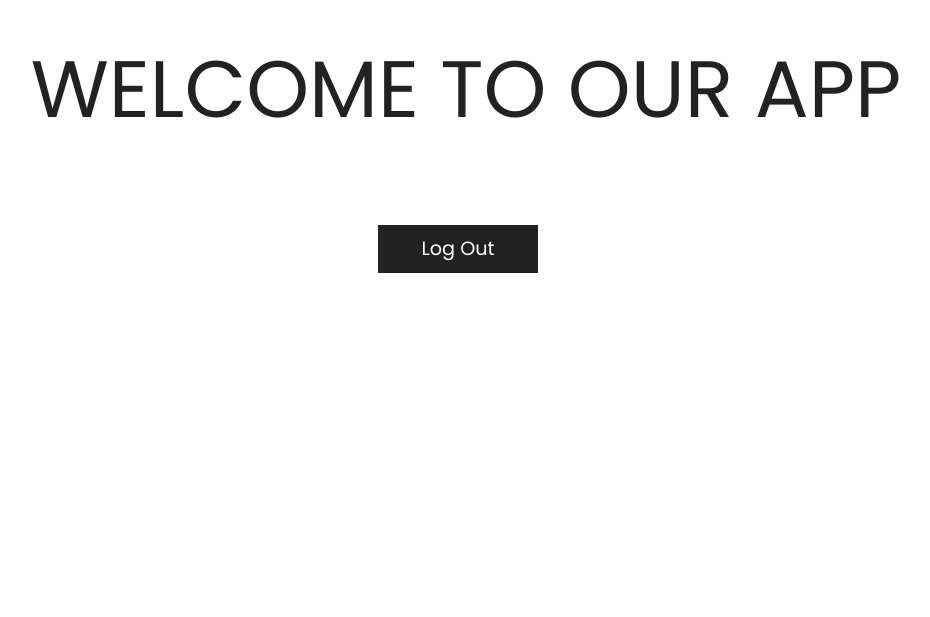
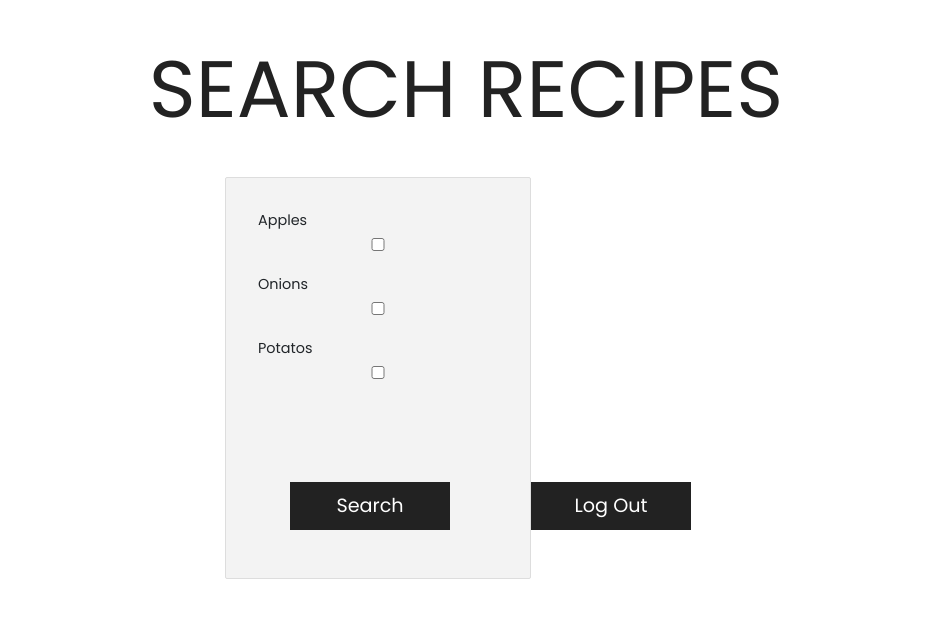
Before and after one commit to xFastas/COSC412_PROJECT, a React (Create React App) app in the folder client/: page /home in a window 1280 px wide. Shown: the part 119-736 px from the top of the page, without its empty margins (174-1104 px from the left). Built offline with nearby package versions, Linux system fonts and the light colour scheme.

Commit message:
Fixed issue with webpages diaplaying, added a search button/checkboxes and a basic result page

```diff
--- a/client/src/App.js
+++ b/client/src/App.js
@@ -5,6 +5,7 @@ import LoginPage from './components/pages/LoginPage'
 import RegisterPage from './components/pages/RegisterPage'
 import ForgetPasswordPage from './components/pages/ForgetPasswordPage'
 import HomePage from './components/pages/HomePage'
+import ResultsPage from './components/pages/ResultsPage'
 import './App.css'
 
 
@@ -19,6 +20,7 @@ export default function App() {
                     <Route path="/register" element={ <RegisterPage/> } />
                     <Route path="/forget-password" element={ <ForgetPasswordPage/> } />
                     <Route path="/home" element={ <HomePage/> } />
+                    <Route exact path="/result" element={ <ResultsPage/> } />
                     <Route exact path="/" element={ <LandingPage/> } />
                 </Routes>
             </div>
--- a/client/src/components/pages/HomePage.js
+++ b/client/src/components/pages/HomePage.js
@@ -5,7 +5,27 @@ import '../../App.css'
 export default function HomePage() {
     return (
         <div className="text-center">
-            <h1 className="main-title home-page-title">welcome to our app</h1>
+            <h1 className="main-title home-page-title">Search Recipes</h1>
+            <form action="/home">
+                <div></div>
+                <p>
+                    <label>Apples</label><br/>
+                    <input type="checkbox" name="apple" required />
+                </p>
+                <p>
+                    <label>Onions</label><br/>
+                    <input type="checkbox" name="onions" required />
+                </p>
+                <p>
+                    <label>Potatos</label><br/>
+                    <input type="checkbox" name="potatos" requiredc />
+                </p>
+                <p>
+                <Link to="/result">
+                <button className="primary-button">Search</button>
+                </Link>
+                </p>
+            </form>
             <Link to="/">
                 <button className="primary-button">Log out</button>
             </Link>
--- a/client/src/components/pages/LandingPage.js
+++ b/client/src/components/pages/LandingPage.js
@@ -12,7 +12,7 @@ export default function LandingPage() {
             <p className="main-para text-center">Foods You Choose - COSC-431</p>
             <div className="buttons text-center box-center">
 
-            <Link to="/LoginPage">
+            <Link to="/login">
                 <button className="primary-button" id="reg_btn"><span>Log In</span></button>
             </Link>
 
--- a/client/src/components/pages/RegisterPage.js
+++ b/client/src/components/pages/RegisterPage.js
@@ -23,9 +23,6 @@ export default function SignUpPage() {
                     <input type="password" name="password" requiredc />
                 </p>
                 <p>
-                    <input type="checkbox" name="checkbox" id="checkbox" required /> <span>I agree all statements in <a href="https://google.com" target="_blank" rel="noopener noreferrer">terms of service</a></span>.
-                </p>
-                <p>
                     <button id="sub_btn" type="submit">Register</button>
                 </p>
             </form>
--- /dev/null
+++ b/client/src/components/pages/ResultsPage.js
@@ -0,0 +1,20 @@
+import React from 'react'
+import { Link } from 'react-router-dom'
+import '../../App.css'
+
+export default function ResultsPage() {
+    return (
+        <div className="text-center">
+            <h1 className="main-title home-page-title">Result</h1>
+            <div>Recipe Goes here...</div>
+            <form action="/home">
+                <p>
+                    <button id="sub_btn" type="submit">Save</button>
+                </p>
+            </form>
+            <Link to="/home">
+                <button className="primary-button">Back</button>
+            </Link>
+        </div>
+    )
+}
```
